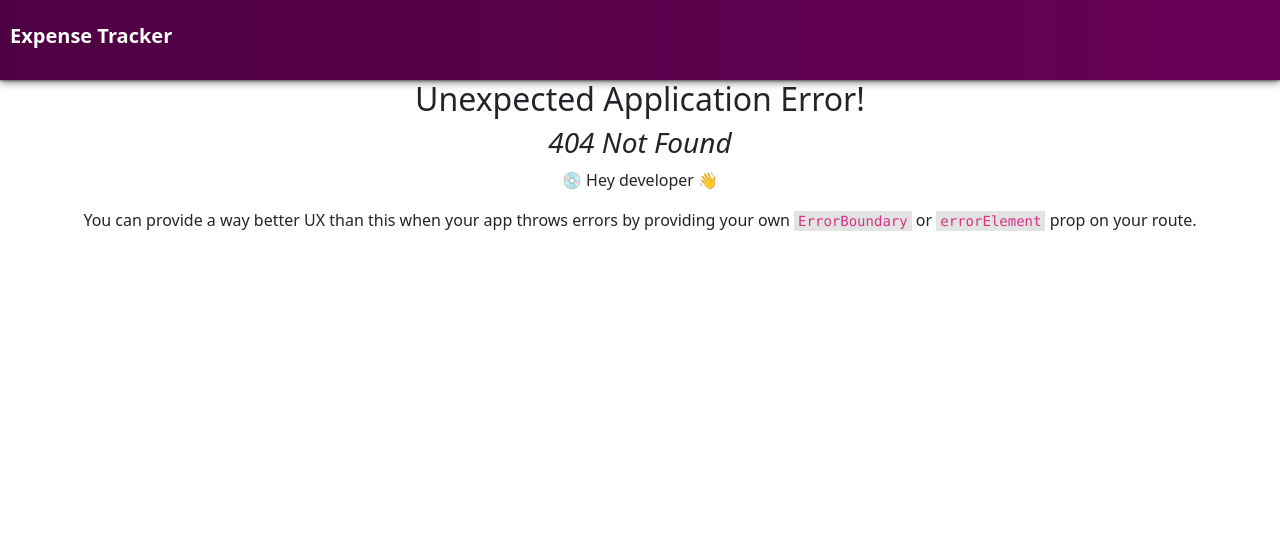
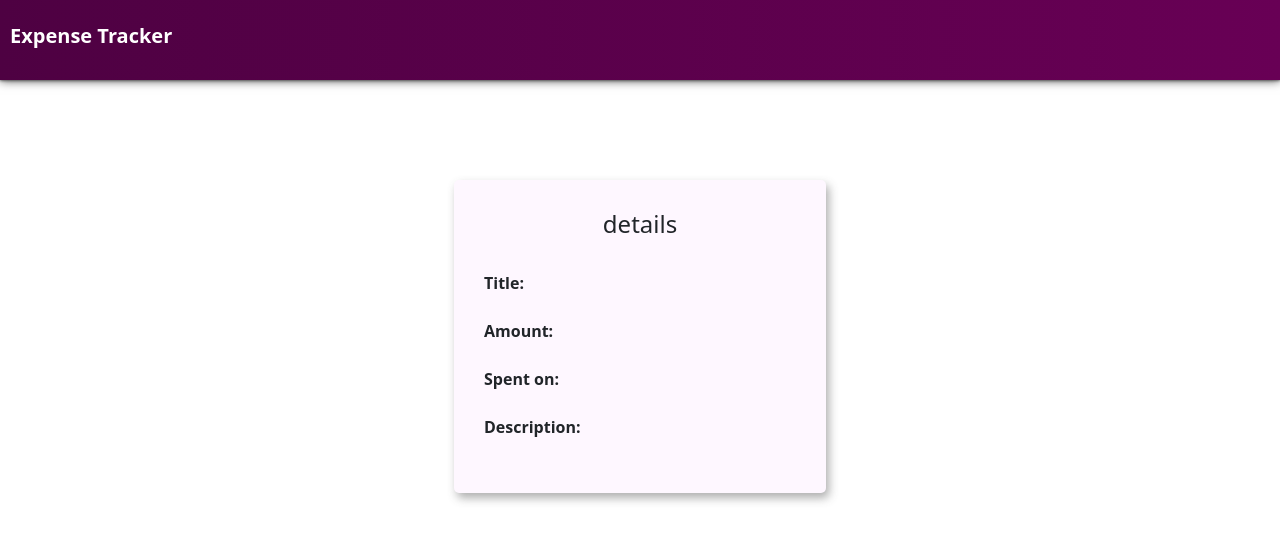
Before and after one commit to recklessly-lazy/expense-tracker, a React (Vite) app: page /expenses/1 in a window 1280 px wide. Before the commit this address had no page. Shown: the top 542 px of the page. Built offline with nearby package versions, Linux system fonts and the light colour scheme.

Commit message:
expense detail page added

```diff
--- a/src/App.tsx
+++ b/src/App.tsx
@@ -1,11 +1,14 @@
-import { useState } from "react";
+import { useEffect, useState } from "react";
 import reactLogo from "./assets/react.svg";
 import "./App.css";
 import Layout from "./Layout/Layout";
 import ExpensePage from "./pages/ExpensePage/ExpensePage";
 
 import { createBrowserRouter, RouterProvider } from "react-router-dom";
-import ExpenseDetail from "./components/ExpenseDetail/ExpenseDetail";
+import ExpenseDetail from "./pages/ExpenseDetailPage/ExpenseDetailPage";
+import axios from "axios";
+import { initExpenses } from "./reducers/ExpenseListReducer";
+import { useAppDispatch } from "./hooks/hooks";
 
 const router = createBrowserRouter([
     {
@@ -27,12 +30,33 @@ const router = createBrowserRouter([
         // ],
     },
     {
-        path: "expense/:expenseId",
+        path: "expenses/:expenseId",
         element: <ExpenseDetail />,
     },
 ]);
 
 function App(): any {
+
+    //initializing expenses from mock db json
+
+    const dispatch = useAppDispatch();
+    async function fetchExpenses() {
+        console.log("inside useEffect of EXPLIST");
+
+        const fetchData = async () => {
+            const data = await axios.get("/src/db/db.json");
+            const expenses = data.data;
+            console.log(expenses);
+            dispatch(initExpenses(expenses.expenses));
+        };
+        fetchData();
+    }
+    useEffect(() => {
+        fetchExpenses();
+    }, []);
+    //init end
+
+
     return (
         <Layout>
             <RouterProvider router={router} />
--- a/src/components/ExpenseDetail/ExpenseDetail.tsx
+++ /dev/null
@@ -1,15 +0,0 @@
-import React from 'react'
-import { useNavigate, useParams } from 'react-router-dom'
-
-function ExpenseDetail() {
-
-    // const history = useNavigate();
-    const { id } = useParams()
-
-
-  return (
-    <div>ExpenseDetail page</div>
-  )
-}
-
-export default ExpenseDetail
--- a/src/components/ExpenseItem/ExpenseItem.tsx
+++ b/src/components/ExpenseItem/ExpenseItem.tsx
@@ -35,7 +35,12 @@ function ExpenseItem({ expense }: { expense: Expense }) {
                 show={showModal}
                 confirm={deleteExpense}
             />
-            <div className={styles.expenseItem}>
+            <div
+                className={styles.expenseItem}
+                onClick={() => {
+                    navigate(`expenses/${expense.id}`);
+                }}
+            >
                 <div className="d-flex flex-row justify-content-between container">
                     <div className="d-flex flex-row justify-content-evenly align-items-center">
                         <DateComp dateStr={expense.date} />
--- a/src/components/ExpensesList/ExpensesList.tsx
+++ b/src/components/ExpensesList/ExpensesList.tsx
@@ -10,22 +10,7 @@ import { initExpenses } from "../../reducers/ExpenseListReducer";
 
 function ExpensesList() {
     const expenses = useAppSelector((state) => state.expenses);
-    const dispatch = useAppDispatch();
 
-    async function fetchExpenses() {
-        console.log("inside useEffect of EXPLIST");
-
-        const fetchData = async () => {
-            const data = await axios.get("/src/db/db.json");
-            const expenses = data.data;
-            console.log(expenses);
-            dispatch(initExpenses(expenses.expenses));
-        };
-        fetchData();
-    }
-    useEffect(() => {
-        fetchExpenses();
-    }, []);
 
     return (
         <div className={styles.listContainer}>
--- a/src/db/db.json
+++ b/src/db/db.json
@@ -3,8 +3,9 @@
         {
             "id": "435534324fddfad32",
             "title": "Home appliances",
-            "amount": "2500",
-            "date": "12/25/2022"
+            "amount": "55000",
+            "date": "12/25/2022",
+            "description": "Purchased refrigerator, washing machine, Iron"
         },
         {
             "id": "535534324fddfad32",
--- /dev/null
+++ b/src/pages/ExpenseDetailPage/ExpenseDetailPage.module.scss
@@ -0,0 +1,35 @@
+.expenseDetailPage {
+    display: flex;
+    padding: 20px;
+    flex-direction: column;
+    width: 100%;
+    height: 100%;
+    align-items: center;
+    justify-content: flex-start;
+}
+
+.expenseDetailItem {
+    padding: 30px;
+    box-shadow: 3px 5px 10px rgba(68, 68, 68, 0.433);
+    border-radius: 5px;
+    min-width: 60%;
+    display: block;
+    margin-top: 80px;
+    background-color: rgb(254, 247, 255);
+}
+
+.label{
+    min-width: 40%;
+    text-align: left;
+}
+
+.value{
+    padding-left: 50px;
+    text-align: left;
+}
+
+@media (min-width: 750px){
+    .expenseDetailItem{
+            min-width: 30%;
+    }
+}
--- /dev/null
+++ b/src/pages/ExpenseDetailPage/ExpenseDetailPage.tsx
@@ -0,0 +1,68 @@
+import React, { useEffect } from "react";
+import { useSelector } from "react-redux";
+import { useNavigate, useParams } from "react-router-dom";
+import { useAppSelector } from "../../hooks/hooks";
+
+import styles from "./ExpenseDetailPage.module.scss";
+import { Expense } from "../../models/Expense";
+
+type params = {
+    expenseId?: string;
+};
+
+const ExpenseDetailItem = ({ expense }: { expense?: Expense }) => {
+    return (
+        <div className={styles.expenseDetailItem}>
+            <h4
+                className="pb-4 ps-0"
+                style={{
+                    textAlign: "center",
+                }}
+            >
+                {expense?.title} details
+            </h4>
+            <div className="d-flex flex-row pb-4">
+                <span className={styles.label}>
+                    <strong>Title:</strong>
+                </span>{" "}
+                <span className={styles.value}>{expense?.title}</span>
+            </div>
+            <div className="d-flex flex-row pb-4">
+                <span className={styles.label}>
+                    <strong>Amount:</strong>
+                </span>{" "}
+                <span className={styles.value}>{expense?.amount}</span>
+            </div>
+            <div className="d-flex flex-row pb-4">
+                <span className={styles.label}>
+                    <strong>Spent on:</strong>
+                </span>{" "}
+                <span className={styles.value}>{expense?.date}</span>
+            </div>
+            <div className="d-flex flex-row pb-4">
+                <span className={styles.label}>
+                    <strong>Description:</strong>
+                </span>{" "}
+                <span className={styles.value}>{expense?.description}</span>
+            </div>
+            {/* <div className="d-flex flex- justify-content-between">
+                <span>Title:</span> <span>{expense?.title}</span>
+            </div> */}
+        </div>
+    );
+};
+
+function ExpenseDetailPage() {
+    const { expenseId } = useParams<params>();
+    const expense = useAppSelector((state) => state.expenses.expenses).find(
+        (exp) => exp.id === expenseId
+    );
+
+    return (
+        <div className={styles.expenseDetailPage}>
+            <ExpenseDetailItem expense={expense} />
+        </div>
+    );
+}
+
+export default ExpenseDetailPage;
```
